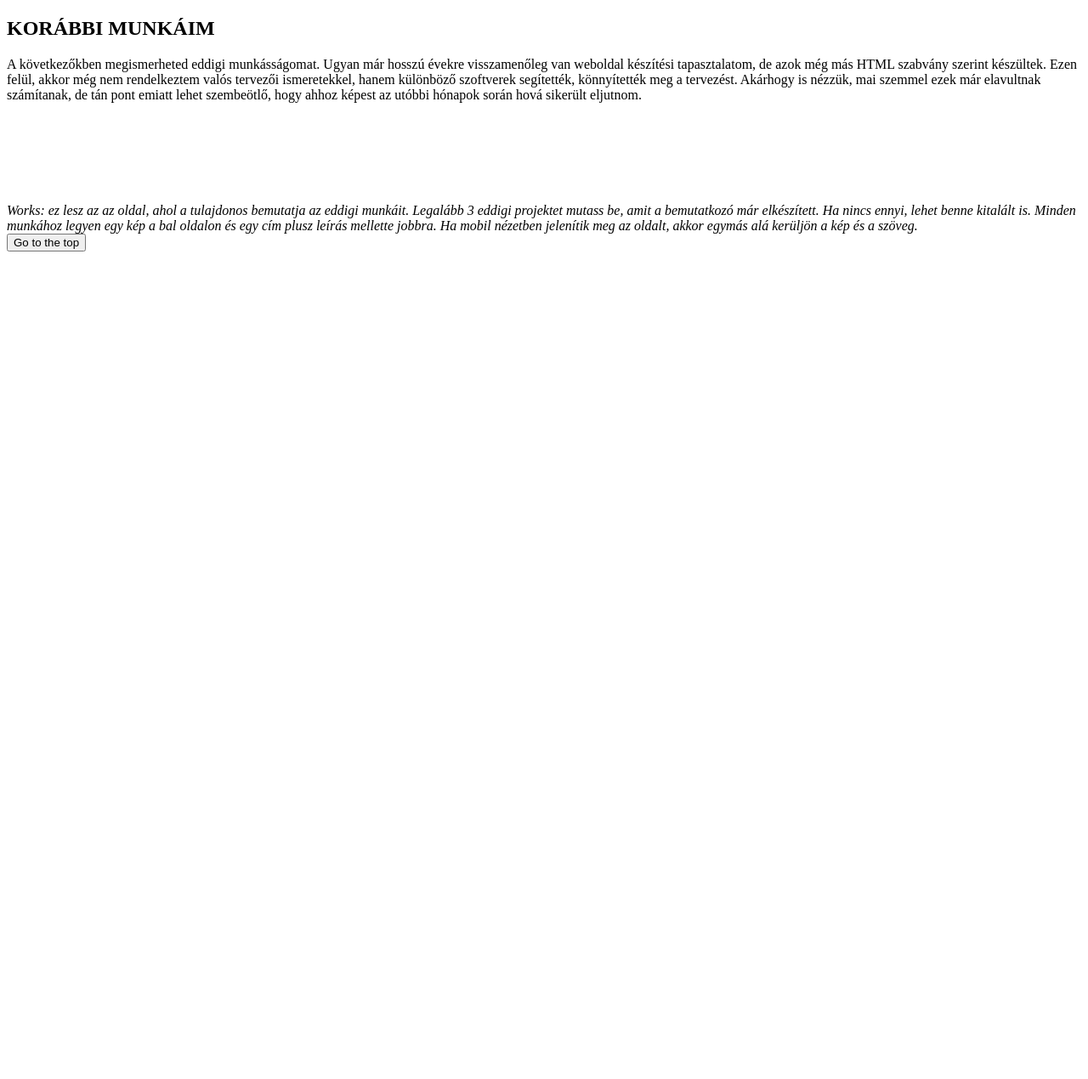
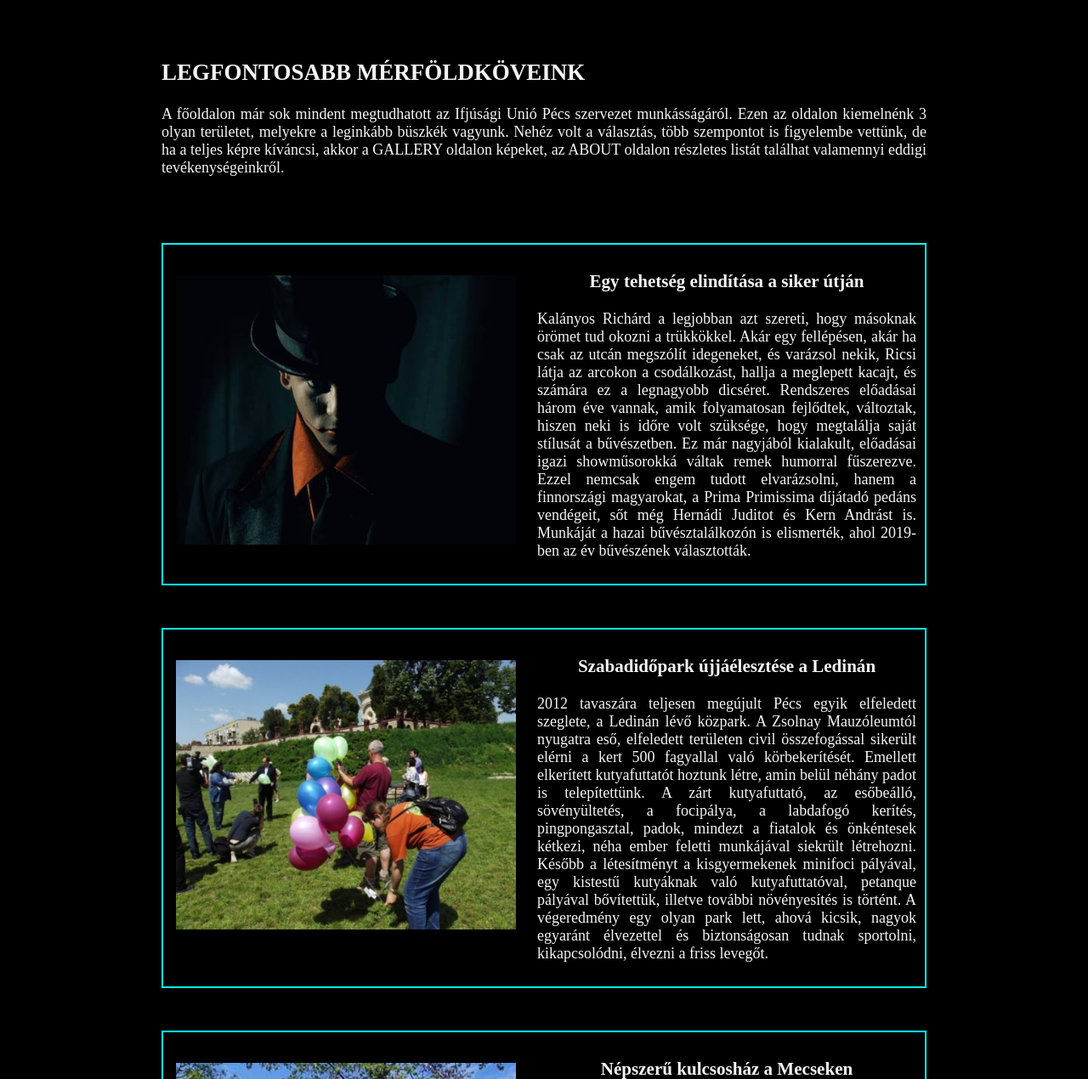
Before and after one commit to takib77/project-html-001-about-site, a plain HTML site: page works.html in a window 1280 px wide. Shown: the part 132-1402 px from the top of the page at 85% size. Before the commit the page ends 800 px from the top, so only its background shows below. Drawn offline with Linux system fonts and the light colour scheme.

Commit message:
Works "kész"

```diff
--- a/style.css
+++ b/style.css
@@ -37,7 +37,7 @@ li{
     padding: 5px 30px 0px 30px;
 }
 
-main{
+main, p{
     display: flex;
     text-align: justify;
 }
@@ -71,3 +71,23 @@ footer{
 #up{
     width: 25px;
 }
+
+h3{
+    text-align: center;
+}
+
+.works img{
+    float: left;
+    width: 400px;
+    padding: 5px;
+    margin-right: 20px;
+}
+.worksdiv{
+    display: inline;
+}
+
+article{
+    border: aqua solid 2px;
+    padding: 10px;
+    margin-bottom: 50px;
+}
--- a/works.html
+++ b/works.html
@@ -5,71 +5,93 @@
     <meta charset="UTF-8">
     <meta name="viewport" content="width=device-width, initial-scale=1.0">
     <title>WORKS</title>
+    <link rel="stylesheet" href="/style.css">
 </head>
 
 <body>
     <header>
-        EZ VAGYOK ÉN
-    </header>
-
+        <ul>
             <nav id="menu">
-        <ul>
-            <img src="" alt="logo">
+                <img id="logo" src="/images/ifupecs.jpg" alt="logo">
                 <li><a href="/index.html">HOME</a></li>
                 <li><a href="/works.html">WORKS</a></li>
                 <li><a href="/gallery.html">GALLERY</a></li>
                 <li><a href="/about.html">ABOUT</a></li>
         </ul>
         </nav>
+    </header>
 
     <main>
-        <h2>KORÁBBI MUNKÁIM</h2>
-        <p>A következőkben megismerheted eddigi munkásságomat.
-            Ugyan már hosszú évekre visszamenőleg van weboldal készítési tapasztalatom,
-            de azok még más HTML szabvány szerint készültek.
-            Ezen felül, akkor még nem rendelkeztem valós tervezői ismeretekkel,
-            hanem különböző szoftverek segítették, könnyítették meg a tervezést.
-            Akárhogy is nézzük, mai szemmel ezek már elavultnak számítanak,
-            de tán pont emiatt lehet szembeötlő, hogy ahhoz képest az utóbbi hónapok során
-            hová sikerült eljutnom.</p>
+        <section>
+            <h1>LEGFONTOSABB MÉRFÖLDKÖVEINK</h1>
+            <p>A főoldalon már sok mindent megtudhatott az Ifjúsági Unió Pécs szervezet munkásságáról. Ezen az oldalon
+                kiemelnénk 3 olyan területet, melyekre a leginkább büszkék vagyunk. Nehéz volt a választás, több
+                szempontot is figyelembe vettünk, de ha a teljes képre kíváncsi, akkor a GALLERY oldalon képeket,
+                az ABOUT oldalon részletes listát találhat valamennyi eddigi tevékenységeinkről.</p>
+        </section>
     </main>
     <section>
 
         <article>
-            <div>
-                <img src="" alt="">
-                    <p></p>
+            <div class="works">
+                <img src="/images/richarddavidson.jpg" alt="richard davidson">
+                <div class="worksdiv">
+                    <h3>Egy tehetség elindítása a siker útján</h3>
+                    <p>Kalányos Richárd a legjobban azt szereti, hogy másoknak örömet tud okozni a trükkökkel. Akár egy
+                        fellépésen, akár ha csak az utcán megszólít idegeneket, és varázsol nekik, Ricsi látja az
+                        arcokon a csodálkozást, hallja a meglepett kacajt, és számára ez a legnagyobb dicséret.
+                        Rendszeres előadásai három éve vannak, amik folyamatosan fejlődtek, változtak, hiszen neki is
+                        időre volt szüksége, hogy megtalálja saját stílusát a bűvészetben. Ez már nagyjából kialakult,
+                        előadásai igazi showműsorokká váltak remek humorral fűszerezve. Ezzel nemcsak engem tudott
+                        elvarázsolni, hanem a finnországi magyarokat, a Prima Primissima díjátadó pedáns vendégeit, sőt
+                        még Hernádi Juditot és Kern Andrást is. Munkáját a hazai bűvésztalálkozón is elismerték, ahol
+                        2019-ben az év bűvészének választották.
+                    </p>
+                </div>
             </div>
         </article>
 
-
         <article>
-            <div>
-                <img src="" alt="">
-                    <p></p>
+            <div class="works">
+                <img src="/images/ledinapark.jpg" alt="ledina park">
+                <div class="worksdiv">
+                    <h3>Szabadidőpark újjáélesztése a Ledinán</h3>
+                    <p>2012 tavaszára teljesen megújult Pécs egyik elfeledett szeglete, a Ledinán lévő közpark. A
+                        Zsolnay Mauzóleumtól nyugatra eső, elfeledett területen civil összefogással sikerült elérni a
+                        kert 500 fagyallal való körbekerítését. Emellett elkerített kutyafuttatót hoztunk létre, amin
+                        belül néhány padot is telepítettünk. A zárt kutyafuttató, az esőbeálló, sövényültetés, a
+                        focipálya, a labdafogó kerítés, pingpongasztal, padok, mindezt a fiatalok és önkéntesek kétkezi,
+                        néha ember feletti munkájával siekrült létrehozni. Később a létesítményt a kisgyermekenek
+                        minifoci pályával, egy kistestű kutyáknak való kutyafuttatóval, petanque pályával bővítettük,
+                        illetve további növényesítés is történt. A végeredmény egy olyan park lett, ahová kicsik, nagyok
+                        egyaránt élvezettel és biztonságosan tudnak sportolni, kikapcsolódni, élvezni a friss levegőt.
+                    </p>
+                </div>
             </div>
         </article>
 
-
         <article>
-            <div>
-                <img src="" alt="">
-                    <p></p>
+            <div class="works">
+                <img src="/images/kardoskulcsos.jpg" alt="kulcsosház">
+                <div class="worksdiv">
+                    <h3>Népszerű kulcsosház a Mecseken</h3>
+                    <p>A Kardos út a Mecsek első turistaútja, a Mecsek-kaputól a Roboz pihenőig vezet, 1026 méter
+                        hosszú. A házat 1891-ben építették, később nevezték el Kardos Kálmán főispánról, a Mecsek
+                        Egyesület díszelnökéről (1891-1905-ig). A kezelésünkben lévő nomád kulcsosház közel van a
+                        városhoz, mégis egy hamisítatlan természeti környezetben helyezkedik el. 20 férőhelyes,
+                        szalonnasütő, jól felszerelt konyha, bográcsozáshoz eszközök, kanákban ivóvíz, ciszterna, fűtési
+                        lehetőségek állnak egész évben a természetet kedvelők rendelkezésére. A házat a kirándulók
+                        mellett munkahelyi közösségeknek, vagy diák társaságoknak is melegen tudjuk ajálnlani.</p>
+                </div>
             </div>
         </article>
-
-        <i>
-            Works: ez lesz az az oldal, ahol a tulajdonos bemutatja az eddigi munkáit.
-            Legalább 3 eddigi projektet mutass be, amit a bemutatkozó már elkészített. Ha nincs ennyi, lehet
-            benne kitalált is. Minden munkához legyen egy kép a bal oldalon és egy cím plusz leírás mellette
-            jobbra. Ha mobil nézetben jelenítik meg az oldalt, akkor egymás alá kerüljön a kép és a szöveg.
-        </i>
     </section>
 
     <footer>
-        <button type="button">Go to the top <a href="#"></a></button>
+        <a href="#top">
+            <img id="up" src="/images/up.jpg" alt="up">
+        </a>
     </footer>
 
 </body>
-
 </html>
```
Also changed, not shown: about.html (+13 -8 lines), gallery.html (+9 -17 lines), index.html (+7 -28 lines), images/kardoskulcsos.jpg (added), images/ledinapark.jpg (added), images/richarddavidson.jpg (added). Lines whose indentation alone changed are shown as unchanged.
